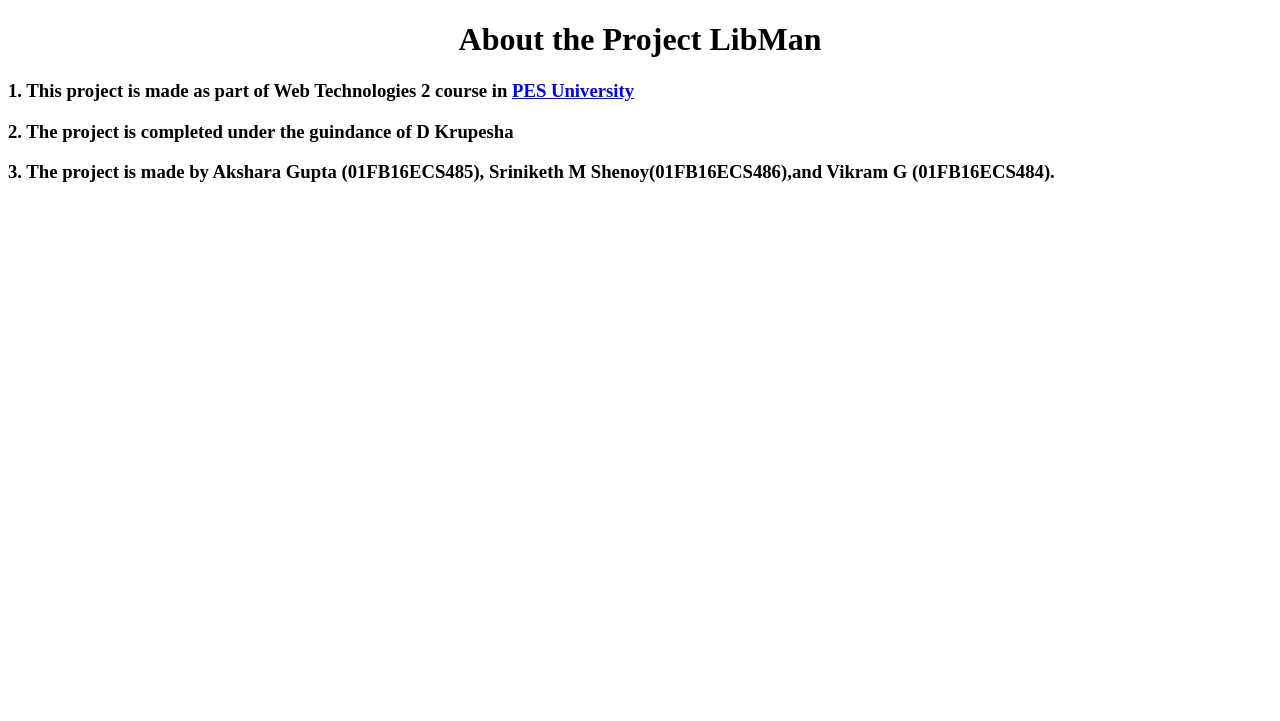
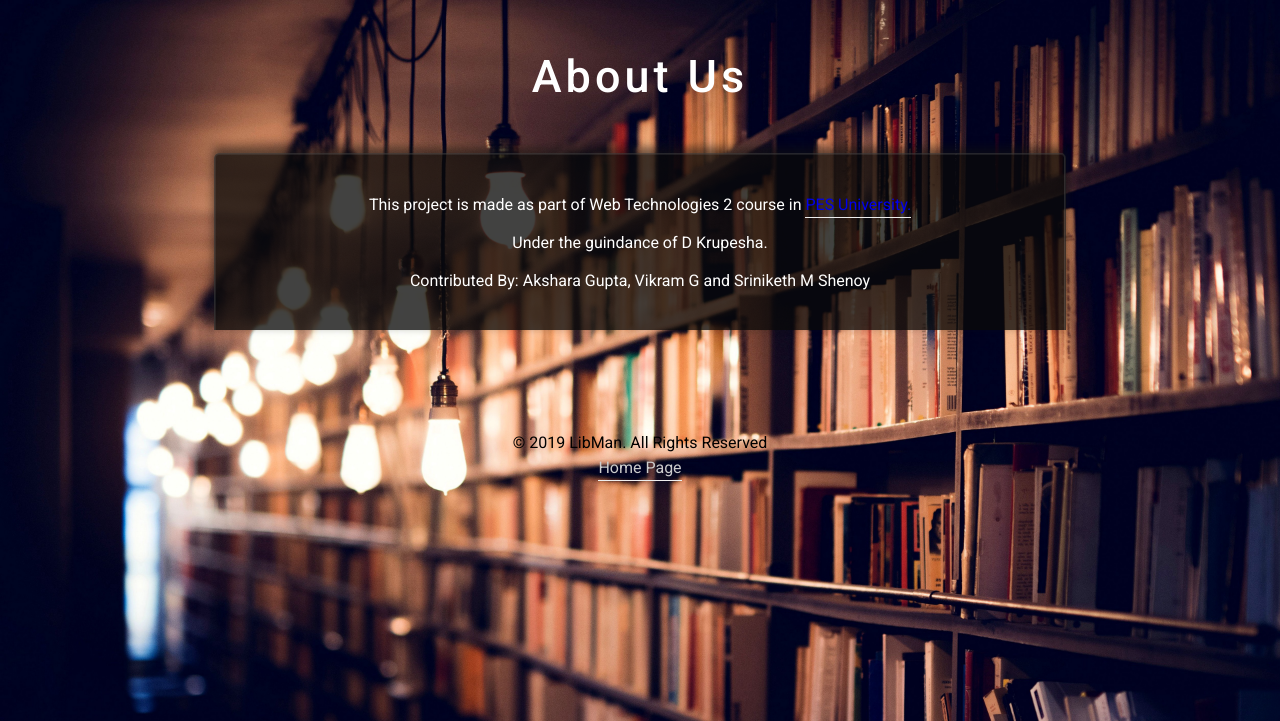
Before and after one commit to vikram-gk/LibMan, a PHP site: page /about.html in a window 1280 px wide. Shown: the top 721 px of the page. Run offline with PHP 8.4, Linux system fonts and the light colour scheme.

Commit message:
About Us Page upgraded

```diff
--- a/about.html
+++ b/about.html
@@ -3,14 +3,34 @@
 
 <head>
 	<title>About the project</title>
+    <!-- Meta-Tags -->
+    <meta name="viewport" content="width=device-width, initial-scale=1">
+        <meta http-equiv="Content-Type" content="text/html; charset=utf-8">
+            <meta name="keywords" content="Library Member Login Form Widget Responsive, Login Form Web Template, Flat Pricing Tables, Flat Drop-Downs, Sign-Up Web Templates, Flat Web Templates, Login Sign-up Responsive Web Template, Smartphone Compatible Web Template, Free Web Designs for Nokia, Samsung, LG, Sony Ericsson, Motorola Web Design" />
+            <script type="application/x-javascript"> addEventListener("load", function() { setTimeout(hideURLbar, 0); }, false); function hideURLbar(){ window.scrollTo(0,1); } </script>
+            <!-- //Meta-Tags -->
+
+            <!-- Style --> <link rel="stylesheet" href="css/style.css" type="text/css" media="all">
+
+                <!-- Fonts -->
+                <link href="//fonts.googleapis.com/css?family=Roboto:100,300,400,500,700,900" rel="stylesheet">
+                    <!-- //Fonts -->
 </head>
 
 <body>
-	<h1><center>About the Project LibMan</center></h1>
-	<h3>
-	<p>1. This project is made as part of Web Technologies 2 course in <a class="underline" href="http://pes.edu">PES University </a></p>
-	<p>2. The project is completed under the guindance of D Krupesha </p>
-	<p>3. The project is made by Akshara Gupta (01FB16ECS485), Sriniketh M Shenoy(01FB16ECS486),and Vikram G (01FB16ECS484).</p>
+    <h1>About Us</h1>
+
+    <div class="container">
+        <h3 style="color:white">This project is made as part of Web Technologies 2 course in <a class="underline" href="http://pes.edu">PES University.</a> <h3/>
+        <br/>
+        <h3 style="color:white">Under the guindance of D Krupesha.
 	</h3>
+        <br/>
+        <h4 style="color:white">Contributed By: Akshara Gupta, Vikram G and Sriniketh M Shenoy</h4>
+    </div>
+    <div class="footer w3layouts agileits">
+        <p style="color:black"> &copy; 2019 LibMan. All Rights Reserved </a></p>
+        <p style="color:black"><a class="underline" href="index.php">Home Page</a></p>
+    </div>
 </body>
 </html>
--- a/index.php
+++ b/index.php
@@ -83,8 +83,8 @@ require('dbconn.php');
 	</div>
 
 	<div class="footer w3layouts agileits">
-		<p> &copy; 2019LibMan Library Management System. All Rights Reserved </a></p>
-		<p><a class="underline" href="about.html">About the Project</a></p>
+		<p> &copy; 2019 LibMan.  All Rights Reserved </a></p>
+		<p><a class="underline" href="about.html">About Us</a></p>
 	</div>
 
 <?php
```
